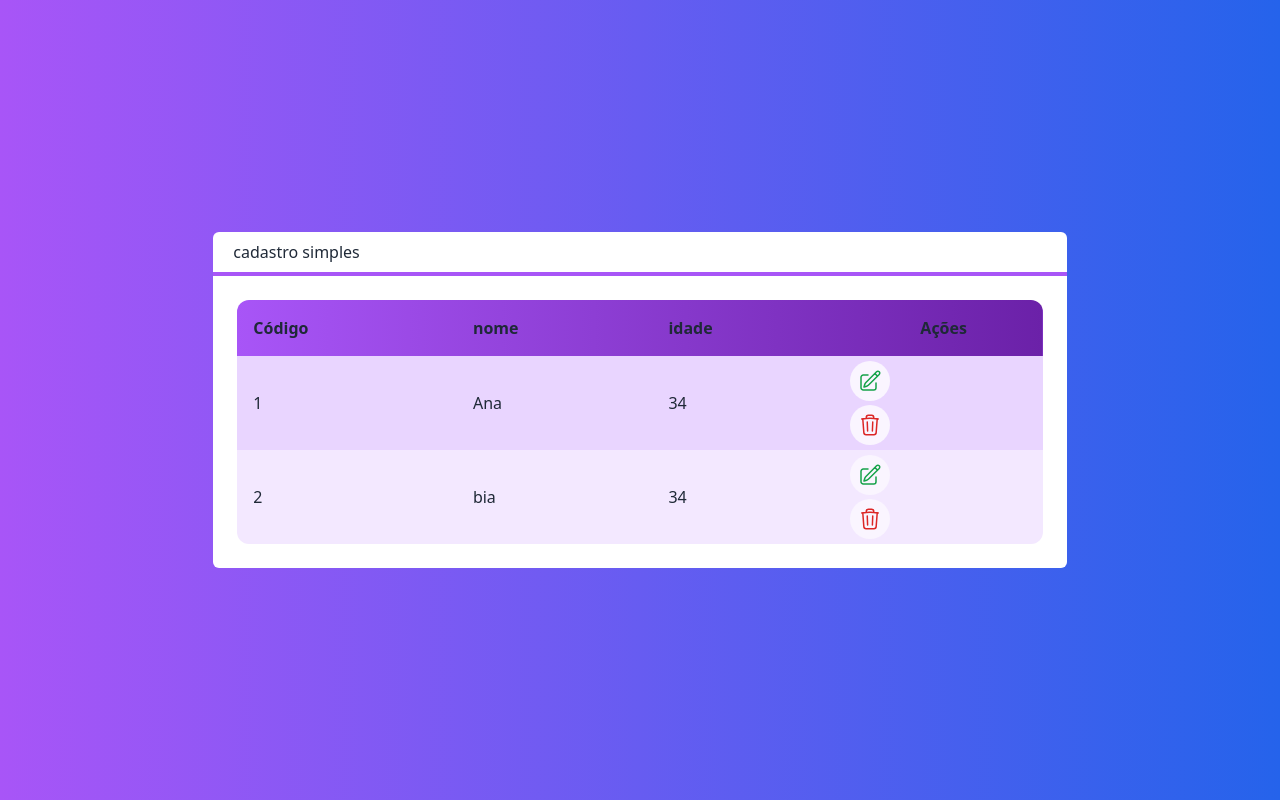
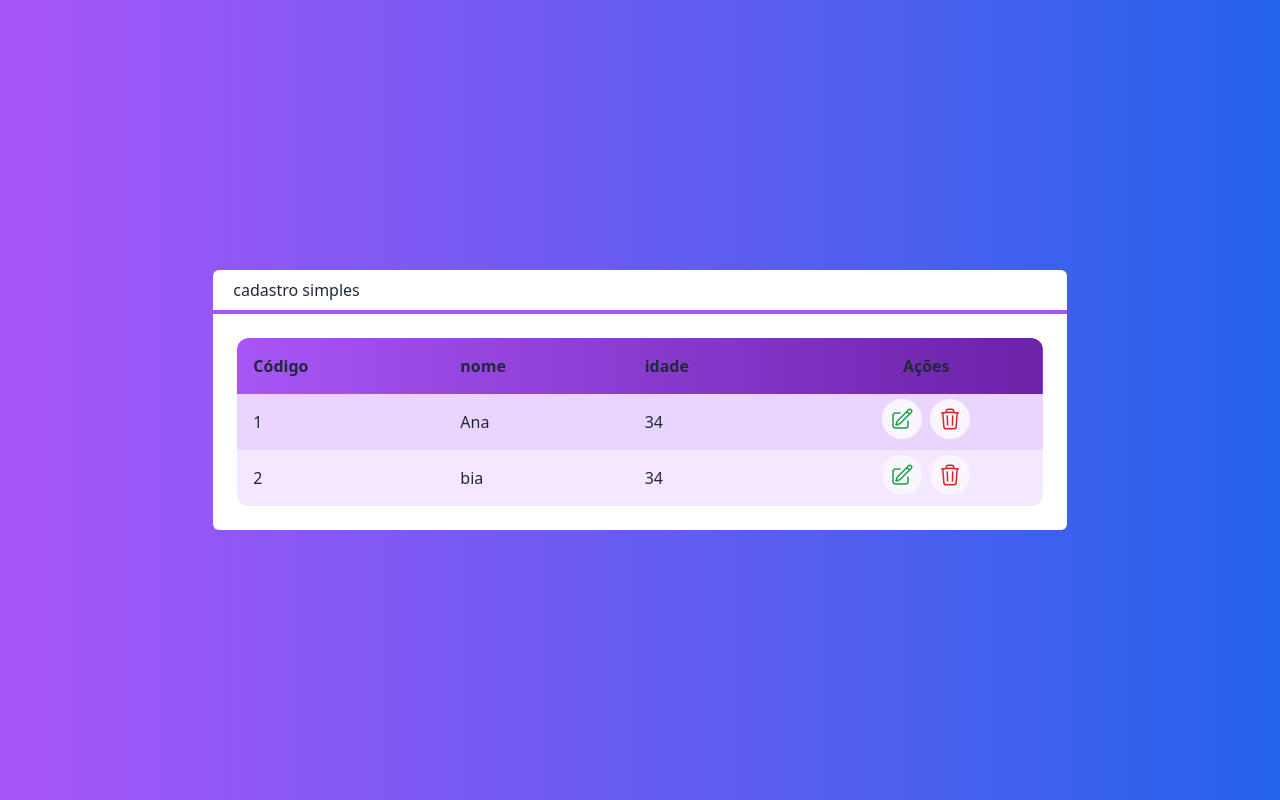
Before and after one commit to giovanne-aquino-clear/next-crude, a Next.js app: page / in a window 1280 px wide. Built offline with nearby package versions, Linux system fonts and the light colour scheme.

Commit message:
add initial configuration of butao delete and edit

```diff
--- a/src/components/Table.tsx
+++ b/src/components/Table.tsx
@@ -3,9 +3,13 @@ import {IconeEdicao, IconeLixo} from "./Icones";
 
 interface Tableprops{
     clientes: Cliente[]
+    selectedCustomer?: (cliente: Cliente) => void
+    deletedCustomer?: (cliente: Cliente) => void
+
 }
 
 export default function Table(props: Tableprops){
+    const displayActions = props.deletedCustomer || props.selectedCustomer
 
     function renderHeader(){
         return(
@@ -13,7 +17,7 @@ export default function Table(props: Tableprops){
                 <th className="text-left p-4">Código</th>
                 <th className="text-left p-4">nome</th>
                 <th className="text-left p-4">idade</th>
-                <th className="p-4">Ações</th>
+              {displayActions ? <th className="p-4">Ações</th> : false}
 
 
             </tr>
@@ -28,7 +32,7 @@ export default function Table(props: Tableprops){
                <td className="text-left p-4">{cliente.id}</td>
                <td className="text-left p-4">{cliente.nome}</td>
                <td className="text-left p-4">{cliente.idade}</td>
-                {renderActions(cliente)}
+                {displayActions ? renderActions(cliente) : false}
            </tr>
         )
     })
@@ -36,16 +40,25 @@ export default function Table(props: Tableprops){
 
     function renderActions(cliente: Cliente){
         return(
-            <td className="fl">
-                <button className= {
-                    `flex justify-center items-center
-                     text-green-600 rounded-full p-2 m-1
-                     hover: bg-purple-50`}> {IconeEdicao}</button>
-                <button className= {
+            <td className="flex justify-center">
+                {props.selectedCustomer ? (
+
+                    <button onClick={()=> props.selectedCustomer?.(cliente)}className= {
+                        `flex justify-center items-center
+                         text-green-600 rounded-full p-2 m-1
+                         hover: bg-purple-50`}> {IconeEdicao}</button>
+                ): false}
+
+                {props.deletedCustomer ? (
+                 <button onClick={()=> props.deletedCustomer?.(cliente)}className= {
                     `flex justify-center items-center
                      text-red-600 rounded-full p-2 m-1
                      hover: bg-purple-50`}> {IconeLixo} </button>
+
+                ): false}
+
             </td>
+
         )
     }
 
--- a/src/pages/index.tsx
+++ b/src/pages/index.tsx
@@ -10,6 +10,12 @@ export default function Home(){
 
   ]
 
+  function selectedCustomer(cliente:Cliente){
+
+  }
+  function deletedCustomer(cliente:Cliente){
+
+  }
 
   return(
     <div className= {`
@@ -20,7 +26,10 @@ export default function Home(){
    `}>
 
     <Layout titulo="cadastro simples">
-      <Table clientes={clientes}></Table>
+      <Table clientes={clientes}
+      selectedCustomer={selectedCustomer}
+      deletedCustomer={deletedCustomer}
+      />
     </Layout>
 
     </div>
```
